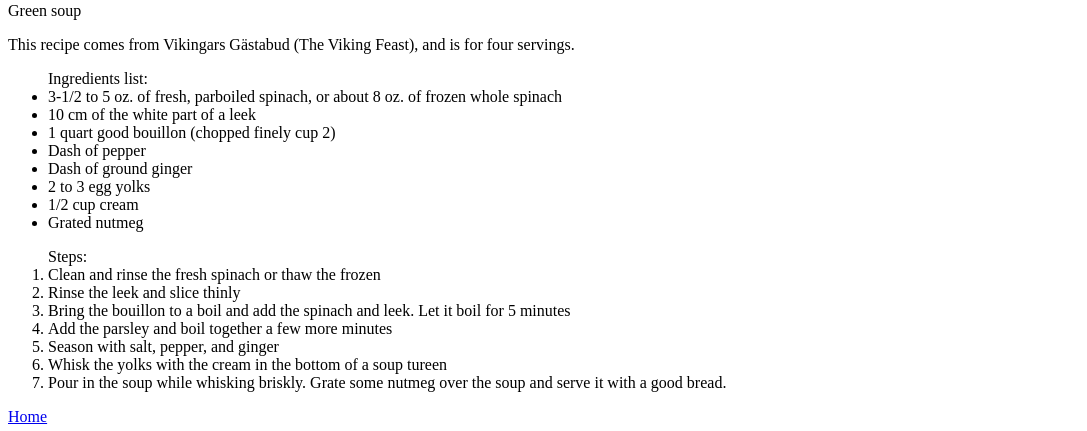
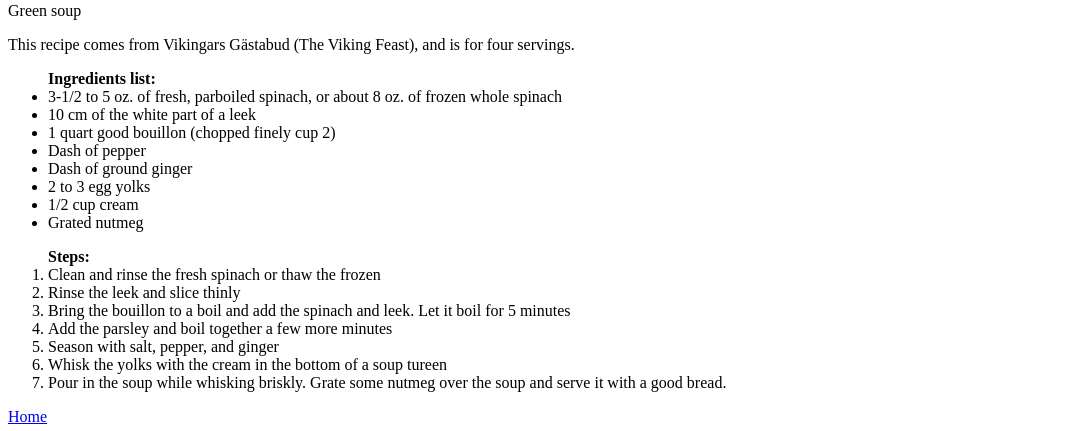
Before and after one commit to Learning-create/odin-recipes, a plain HTML site: page recipes/green-soup.html in a window 1280 px wide. Shown: the part 878-1309 px from the top of the page, without its empty margins (0-1087 px from the left). Drawn offline with Linux system fonts and the light colour scheme.

Commit message:
Formated recipe soup

```diff
--- a/recipes/green-soup.html
+++ b/recipes/green-soup.html
@@ -14,7 +14,7 @@
     <p>Green soup</p>
     <p>This recipe comes from Vikingars Gästabud (The Viking Feast), and is for four
         servings.</p>
-    <ul>Ingredients list:
+    <ul><strong>Ingredients list:</strong>
         <li>3-1/2 to 5 oz. of fresh, parboiled spinach, or about 8 oz. of frozen whole spinach</li>
         <li>10 cm of the white part of a leek</li>
         <li>1 quart good bouillon (chopped finely cup 2)</li>
@@ -24,7 +24,7 @@
         <li>1/2 cup cream</li>
         <li>Grated nutmeg</li>
     </ul>
-    <ol>Steps:
+    <ol><strong>Steps:</strong>
         <li>Clean and rinse the fresh spinach or thaw the frozen</li>
         <li>Rinse the leek and slice thinly</li>
         <li>Bring the bouillon to a boil and add the spinach and leek. Let it boil for 5 minutes</li>
```
